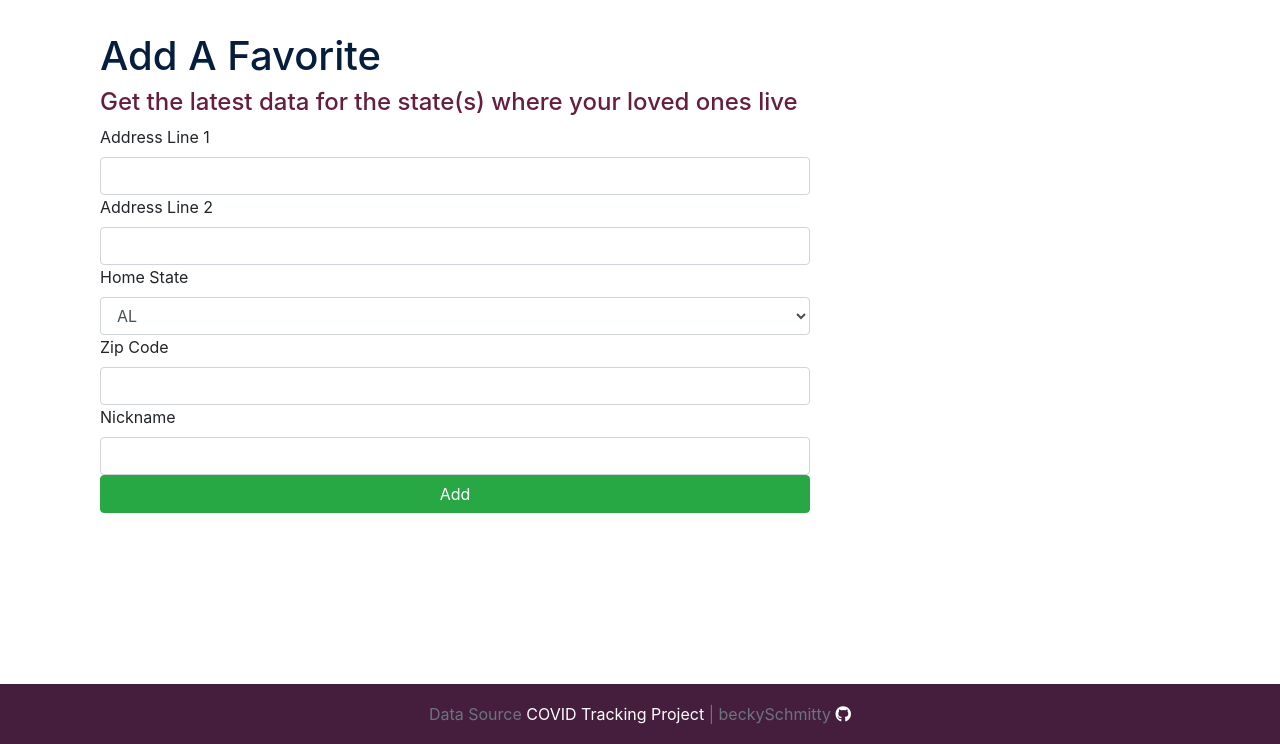
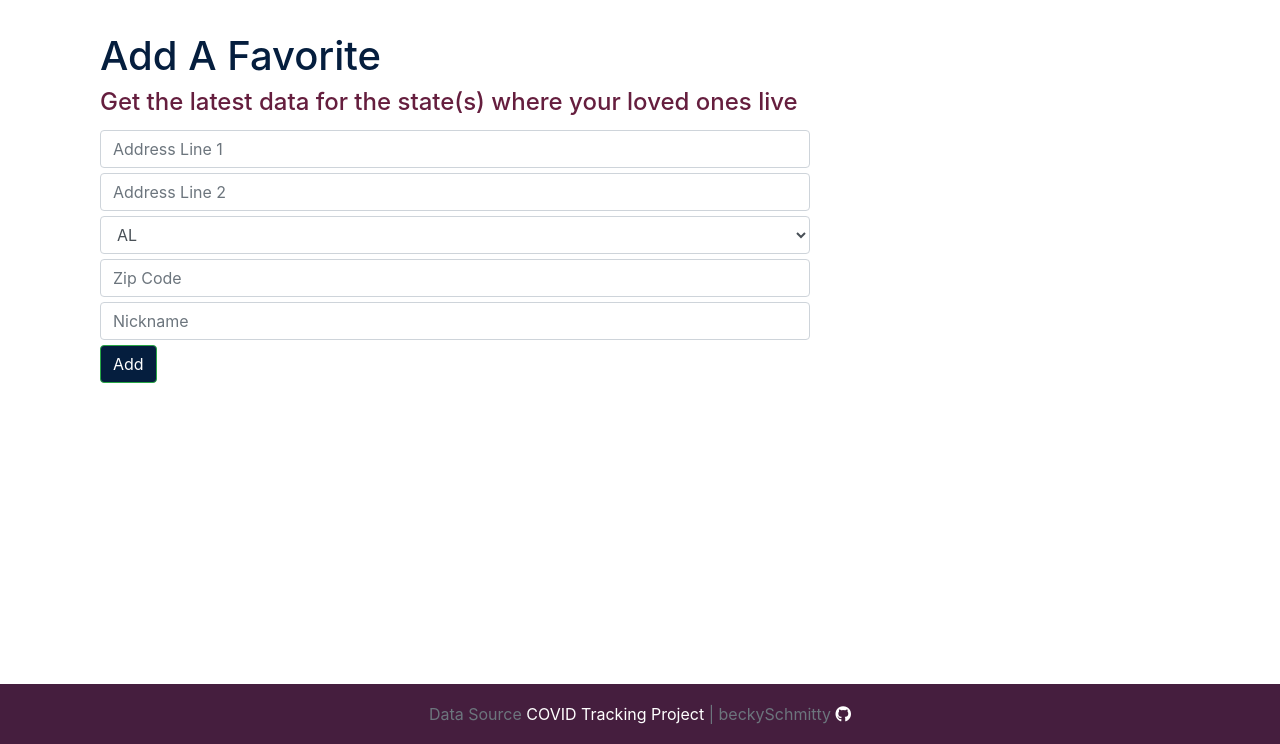
Before and after one commit to beckySchmitty/capstone_one, a Flask app: page /favorite/add in a window 1280 px wide. Shown: the part 56-800 px from the top of the page. Run offline with Flask 2, Linux system fonts and the light colour scheme; the visitor is signed in with stand-in values (Sample User, id 1); some libraries are stand-ins or nearby versions.

Commit message:
minor UI change for forms

```diff
--- a/static/app.css
+++ b/static/app.css
@@ -187,6 +187,11 @@ table th {
     color: white;
 }
 
+.form-control {
+    margin-top: 5px;
+    margin-bottom: 5px;
+}
+
 
 /* ************************************** Footer */
 
--- a/templates/favorite/add_favorite.html
+++ b/templates/favorite/add_favorite.html
@@ -18,15 +18,14 @@
                   {% for error in field.errors %}
                     <span class="text-danger">{{ error }}</span>
                   {% endfor %}
-                  {{field.label}}
                   {% if field.widget.input_type == 'checkbox' %}
                   {{field}}
                   {% else %}
-                  {{ field(class="form-control") }}
+                  {{ field(placeholder=field.label.text, class="form-control") }}
                   {% endif %}
                 {% endfor %}
 
-                <button class="btn btn-success btn-md btn-block">Add</button>
+                <button class="btn btn-success btn-md btn-custom-1">Add</button>
               </form>        </div>
         <div class="col-sm-4"></div>
     </div>
--- a/templates/user/signup.html
+++ b/templates/user/signup.html
@@ -18,8 +18,7 @@
                   {% for error in field.errors %}
                     <span class="text-danger">{{ error }}</span>
                   {% endfor %}
-                  {{field.label}}
-                  {{ field(class="form-control") }}
+                  {{ field(placeholder=field.label.text, class="form-control my-1") }}
                 {% endfor %}
 
                 <button class="btn btn-custom-1 btn-md btn-block">Sign me up!</button>
```
